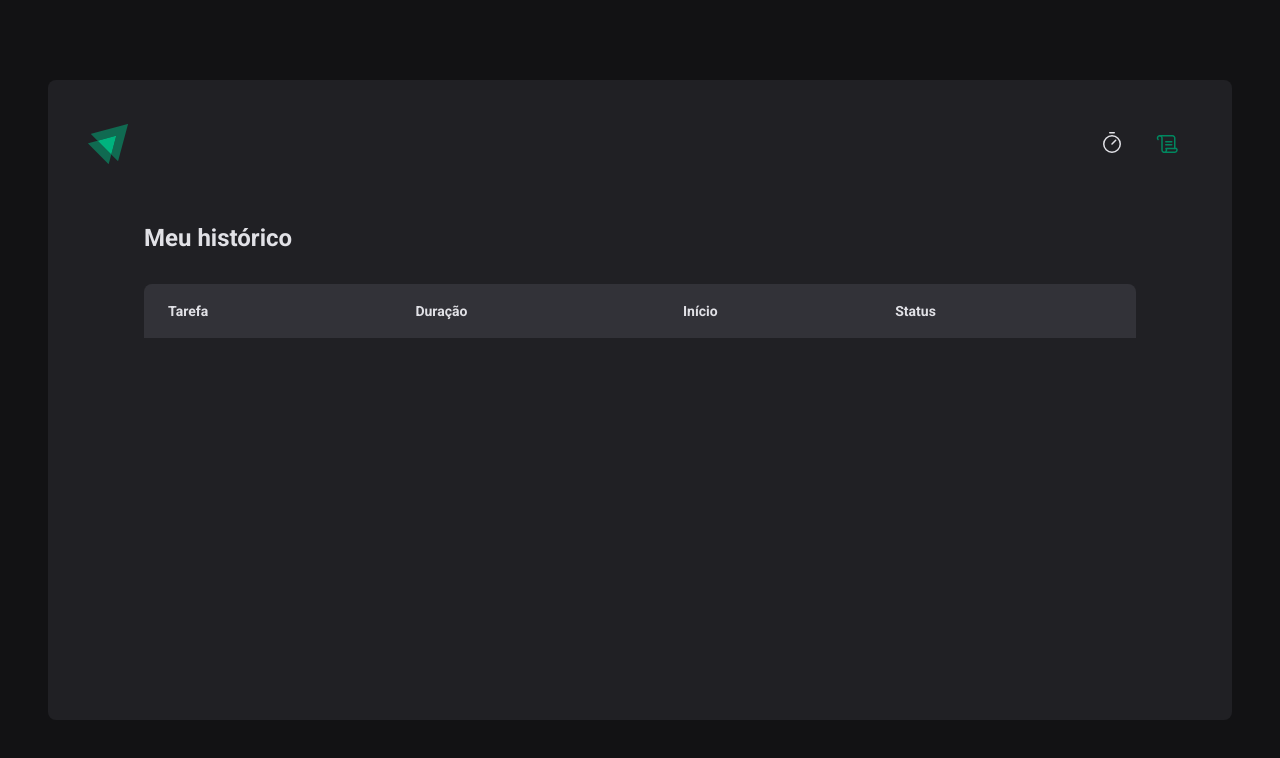
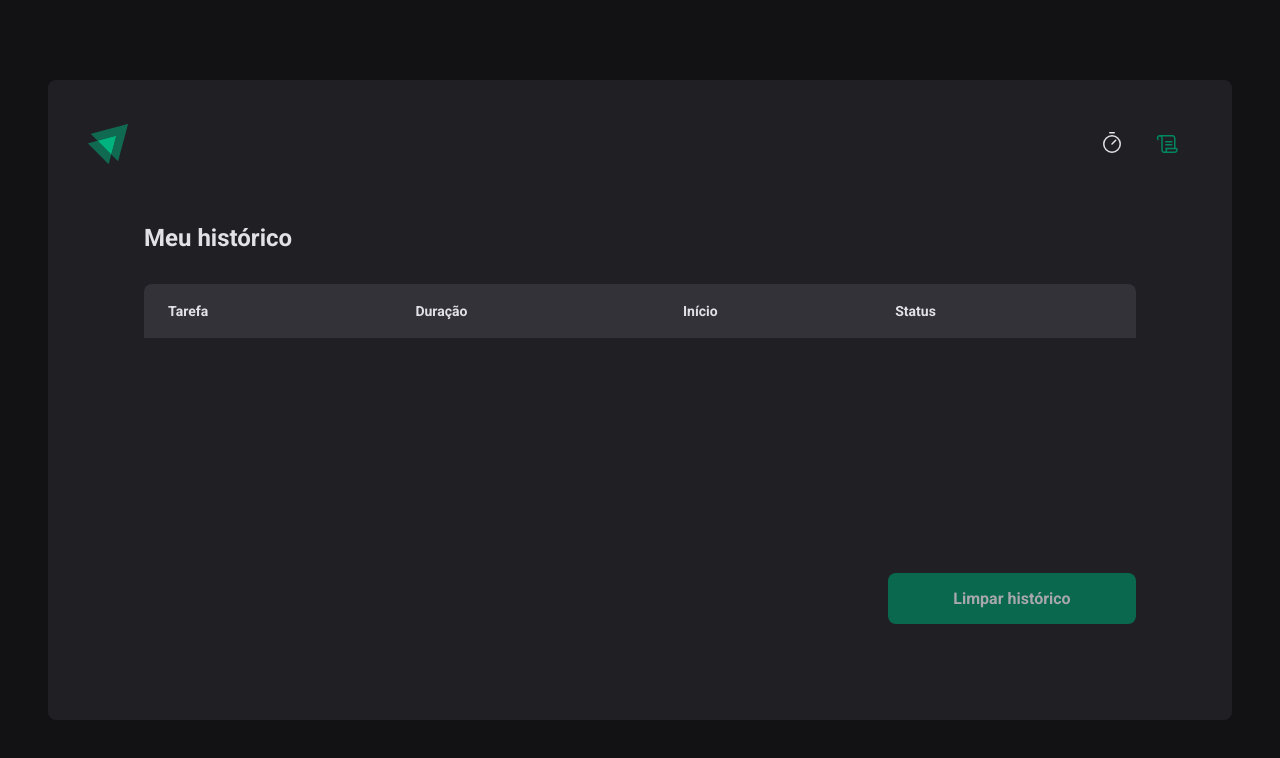
Before and after one commit to melovitor/ignite-timer, a React (Vite) app: page /history in a window 1280 px wide. Shown: the top 758 px of the page. Built offline with nearby package versions, Linux system fonts and the light colour scheme.

Commit message:
WIP - criando reducer de ciclos.

```diff
--- a/src/contexts/CycleContext.tsx
+++ b/src/contexts/CycleContext.tsx
@@ -1,4 +1,4 @@
-import { ReactNode, createContext, useState } from 'react'
+import { ReactNode, createContext, useState, useReducer } from 'react'
 
 interface Cycle {
   id: string
@@ -35,22 +35,41 @@ interface CyclesContextProviderProps {
 export function CyclesContextProvider({
   children,
 }: CyclesContextProviderProps) {
-  const [cycles, setCycles] = useState<Cycle[]>([]) // Colocar essa variavel no localStorage
+  const [cycles, dispath] = useReducer(
+    (state: Cycle[], action: any) => {
+      if (action.type === 'ADD_NEW_CYCLE') {
+        return [...state, action.payload.newCycle]
+      }
+
+      return state
+    },
+    [
+      /* Colocar o valor inicial do localStorage aqui */
+    ],
+  )
+
   const [activeCycleId, setActiveCycleId] = useState<string | null>(null)
   const [amountSecondsPassed, setAmountSecondsPassed] = useState(0)
 
   const activeCycle = cycles.find((cycle) => cycle.id === activeCycleId)
 
   function markCurrentCycleAsFinished() {
-    setCycles((state) =>
-      state.map((cycle) => {
-        if (cycle.id === activeCycleId) {
-          return { ...cycle, finishedDate: new Date() }
-        } else {
-          return cycle
-        }
-      }),
-    )
+    dispath({
+      type: 'MARK_CURRENT_CYCLE_AS_FINISHED',
+      payload: {
+        activeCycleId,
+      },
+    })
+
+    // setCycles((state) =>
+    //   state.map((cycle) => {
+    //     if (cycle.id === activeCycleId) {
+    //       return { ...cycle, finishedDate: new Date() }
+    //     } else {
+    //       return cycle
+    //     }
+    //   }),
+    // )
 
     setActiveCycleId(null)
   }
@@ -67,22 +86,36 @@ export function CyclesContextProvider({
       startDate: new Date(),
     }
 
-    setCycles((state) => [...state, newCycle])
+    dispath({
+      type: 'ADD_NEW_CYCLE',
+      payload: {
+        newCycle,
+      },
+    })
+    // setCycles((state) => [...state, newCycle])
     setActiveCycleId(newCycle.id)
     setAmountSecondsPassed(0)
   }
 
   function interruptCurrentCycle() {
     document.title = `Timer`
-    setCycles((state) =>
-      state.map((cycle) => {
-        if (cycle.id === activeCycleId) {
-          return { ...cycle, interruptedDate: new Date() }
-        } else {
-          return cycle
-        }
-      }),
-    )
+
+    dispath({
+      type: 'INTERRUPT_CURRENT_CYCLE',
+      payload: {
+        activeCycleId,
+      },
+    })
+
+    // setCycles((state) =>
+    //   state.map((cycle) => {
+    //     if (cycle.id === activeCycleId) {
+    //       return { ...cycle, interruptedDate: new Date() }
+    //     } else {
+    //       return cycle
+    //     }
+    //   }),
+    // )
     setActiveCycleId(null)
   }
 
--- a/src/pages/History/index.tsx
+++ b/src/pages/History/index.tsx
@@ -1,8 +1,9 @@
 import { useContext } from 'react'
-import { HistoryContainer, HistoryList, Status } from './styles'
+import { ClearButton, HistoryContainer, HistoryList, Status } from './styles'
 import { CyclesContext } from '../../contexts/CycleContext'
 import ptBR from 'date-fns/locale/pt-BR'
 import { formatDistanceToNow } from 'date-fns'
+import { ClearContainer } from '../Home/styles'
 
 export function History() {
   const { cycles } = useContext(CyclesContext)
@@ -51,6 +52,9 @@ export function History() {
           </tbody>
         </table>
       </HistoryList>
+      <ClearContainer>
+        <ClearButton disabled={cycles.length < 1}>Limpar histórico</ClearButton>
+      </ClearContainer>
     </HistoryContainer>
   )
 }
--- a/src/pages/History/styles.ts
+++ b/src/pages/History/styles.ts
@@ -5,7 +5,6 @@ export const HistoryContainer = styled.main`
   padding: 3.5rem;
   display: flex;
   flex-direction: column;
-
   h1 {
     font-size: 1.5rem;
     color: ${(props) => props.theme['gray-100']};
@@ -81,3 +80,27 @@ export const Status = styled.span<StatusProps>`
     background: ${(props) => props.theme[STATUS_COLOR[props.statusColor]]};
   }
 `
+
+export const ClearButton = styled.button`
+  width: 25%;
+  border: 0;
+  padding: 1rem;
+  border-radius: 8px;
+  display: flex;
+  justify-content: center;
+  align-items: center;
+  gap: 0.5rem;
+  font-weight: bold;
+  transition: 0.3s;
+  cursor: pointer;
+  background: ${(props) => props.theme['green-500']};
+  color: ${(props) => props.theme['gray-100']};
+
+  &:disabled {
+    opacity: 0.7;
+    cursor: not-allowed;
+  }
+  &:not(:disabled):hover {
+    background: ${(props) => props.theme['green-700']};
+  }
+`
--- a/src/pages/Home/styles.ts
+++ b/src/pages/Home/styles.ts
@@ -13,6 +13,12 @@ export const HomeContainer = styled.main`
     align-items: center;
     gap: 3.5rem;
   }
+`
+
+export const ClearContainer = styled.div`
+  width: 100%;
+  display: flex;
+  flex-direction: row-reverse;
 `
 
 export const BaseCountdownButton = styled.button`
```
